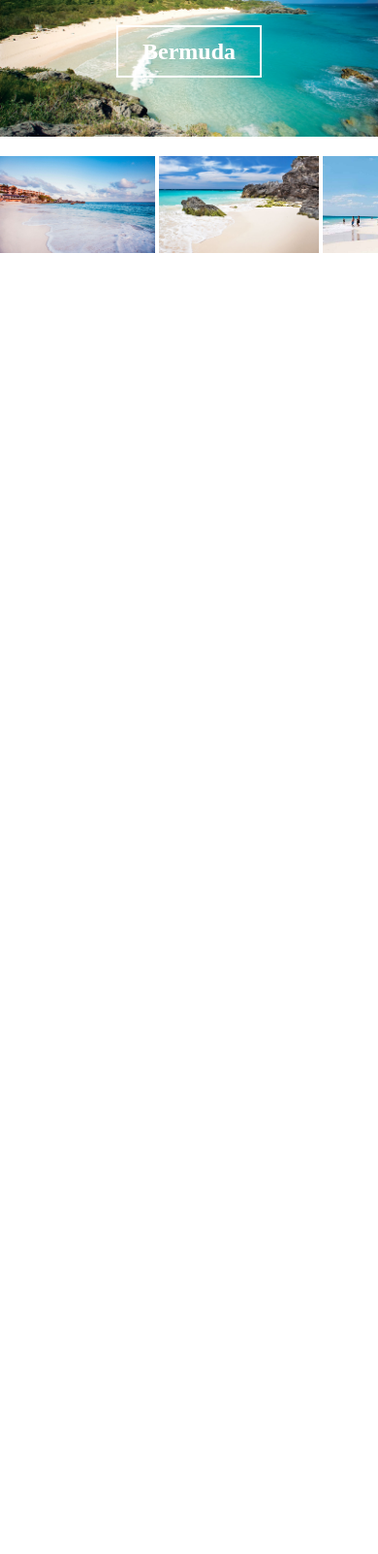
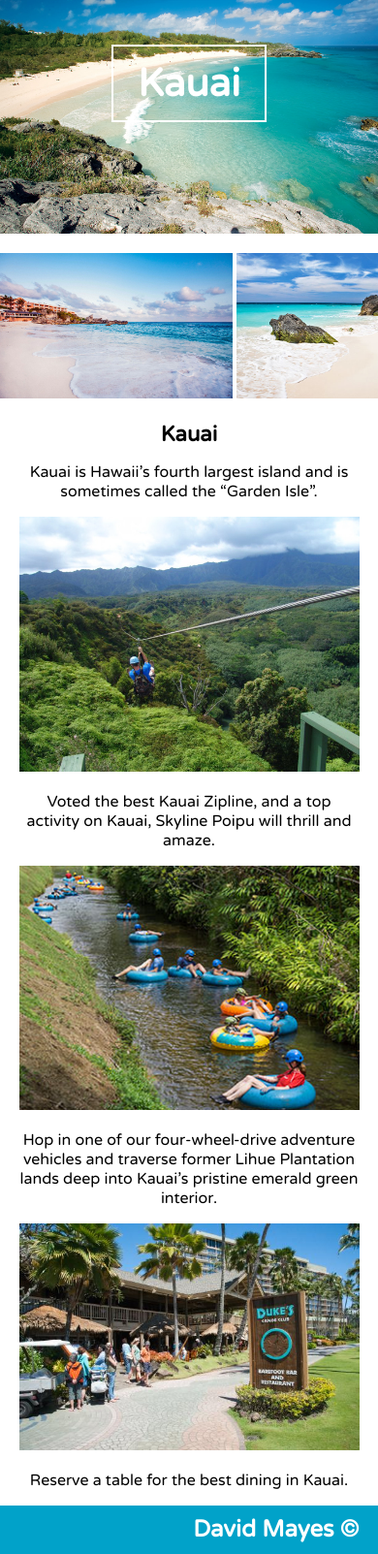
Before and after one commit to dmayes403/VacaSpots, a plain HTML site: page index.html in a window 390 px wide. Shown: the part 109-1712 px from the top of the page at 97% size. Before the commit the page ends 844 px from the top, so only its background shows below. Drawn offline with Linux system fonts and the light colour scheme.

Commit message:
media queries added

```diff
--- a/index.html
+++ b/index.html
@@ -5,6 +5,7 @@
   <meta name="viewport" content="width=device-width, initial-scale=1.0">
   <meta http-equiv="X-UA-Compatible" content="ie=edge">
   <link rel="stylesheet" href="style.css">
+  <link href="https://fonts.googleapis.com/css?family=Dosis|Varela+Round" rel="stylesheet">
   <title>Document</title>
 </head>
 <body>
@@ -16,11 +17,11 @@
     <section class="main-image-box">
       <div class="main-image-box-image">
         <div class="main-image-box-text">
-          <h1>Bermuda</h1>
+          <h1>Kauai</h1>
         </div>
       </div>
     </section>
-    <section class="main-bottom-container">
+    <section class="carousel">
       <div class="img-scroll">
         <img src="./images/bermuda1.jpg"/>
         <img src="./images/bermuda2.jpg"/>
@@ -28,6 +29,30 @@
         <img src="./images/bermuda4.jpg"/>
       </div>
     </section>
+    <section class="bottom-box">
+      <section class="excursions">
+        <h3>Kauai</h3>
+        <p>Kauai is Hawaii’s fourth largest island and is sometimes called the “Garden Isle”. </p>
+        <section class="excursion-images">
+          <div class="excursion zipline">
+            <a href="https://www.koloazipline.com/"><img src="./images/zipLining.jpg"/></a>
+            <p>Voted the best Kauai Zipline, and a top activity on Kauai, Skyline Poipu will thrill and amaze.</p>
+          </div>
+          <div class="excursion tubing">
+            <a href="http://kauaibackcountry.com/tubing/"><img src="./images/tubing.jpg"/></a>
+            <p>Hop in one of our four-wheel-drive adventure vehicles and traverse former Lihue Plantation lands deep into Kauai’s pristine emerald green interior.</p>
+          </div>
+          <div class="excursion food">
+            <a href="http://www.hukilaukauai.com/"><img src="./images/food.jpg"/></a>
+            <p>Reserve a table for the best dining in Kauai.</p>
+          </div>
+        </section>
+      </section>
+    </section>
+    <footer class="footer">
+      <h2>David Mayes &copy</h2>
+    </footer>
+
   </main>
 
 </body>
--- a/style.css
+++ b/style.css
@@ -4,6 +4,7 @@
 
 body {
   margin: 0;
+  font-family: 'Varela Round', sans-serif;
 }
 
 main {
@@ -19,17 +20,17 @@ main {
 }
 
 .logo{
-  width: 150px;
+  width: 125px;
   position: absolute;
-  top: -20px;
-  left: -30px;
+  top: -10px;
+  left: -20px;
 }
 
 .burger {
-  width: 50px;
+  width: 40px;
   position: absolute;
   right: 20px;
-  top: 10px;
+  top: 15px;
 }
 
 .main-image-box {
@@ -45,6 +46,10 @@ main {
   background-size: cover;
 }
 
+h1 {
+  font-size: 30px;
+}
+
 .main-image-box-text {
   position: absolute;
   color: white;
@@ -52,13 +57,79 @@ main {
   padding: 5px 25px;
   line-height: 0;
   display: flex;
-  top: 60px;
+  top: 50px;
   left: 50%;
   transform: translateX(-50%);
   /*transform: translateY(-50%);*/
 }
 
-.main-bottom-container {
+@media (min-width: 302px){
+  .main-image-box {
+    height: 275px;
+    position: relative;
+  }
+
+  .main-image-box-image {
+    position: absolute;
+    width: 100%;
+    height: 275px;
+    background: url('./images/bermudaCover.jpg') center no-repeat;
+    background-size: cover;
+  }
+
+  .main-image-box-text {
+    position: absolute;
+    color: white;
+    border: 2px solid white;
+    padding: 5px 25px;
+    line-height: 0;
+    display: flex;
+    top: 80px;
+    left: 50%;
+    transform: translateX(-50%);
+    /*transform: translateY(-50%);*/
+  }
+
+  h1 {
+    font-size: 40px;
+  }
+}
+/*end of 300-min main image media query*/
+
+@media (min-width: 452px) {
+  .main-image-box {
+    height: 400px;
+    position: relative;
+  }
+
+  .main-image-box-image {
+    position: absolute;
+    width: 100%;
+    height: 400px;
+    background: url('./images/bermudaCover.jpg') center no-repeat;
+    background-size: cover;
+  }
+
+  .main-image-box-text {
+    position: absolute;
+    color: white;
+    border: 3px solid white;
+    padding: 20px 50px;
+    line-height: 0;
+    display: flex;
+    top: 120px;
+    left: 50%;
+    transform: translateX(-50%);
+    /*transform: translateY(-50%);*/
+  }
+
+  h1 {
+    font-size: 50px;
+  }
+}
+/*end of 450-min main image media query*/
+
+.carousel {
   position: relative;
   padding-top: 5%;
   padding-bottom: 5%;
@@ -67,6 +138,7 @@ main {
 .img-scroll {
   overflow: auto;
   white-space: nowrap;
+  /*padding: 10px;*/
 }
 
 .img-scroll img {
@@ -74,3 +146,116 @@ main {
   height: 100px;
   display: inline-block;
 }
+
+@media (min-width: 302px){
+  .carousel {
+    position: relative;
+    padding-top: 5%;
+    padding-bottom: 5%;
+  }
+
+  .img-scroll {
+    overflow: auto;
+    white-space: nowrap;
+    /*padding: 10px;*/
+  }
+
+  .img-scroll img {
+    /*width: 100%;*/
+    height: 150px;
+    display: inline-block;
+  }
+}
+/*end of carousel 300-min*/
+
+@media (min-width: 452px){
+  .carousel {
+    position: relative;
+    padding-top: 5%;
+    padding-bottom: 5%;
+  }
+
+  .img-scroll {
+    overflow: auto;
+    white-space: nowrap;
+    /*padding: 10px;*/
+  }
+
+  .img-scroll img {
+    /*width: 100%;*/
+    height: 225px;
+    display: inline-block;
+  }
+}
+/*end of carousel 452-min*/
+.bottom-box {
+  padding-right: 5%;
+  padding-left: 5%;
+}
+
+.excursions {
+  max-width: 800px;
+  text-align: center;
+}
+
+@media (min-width: 602px){
+  .excursions {
+    text-align: center;
+    margin: auto;
+  }
+}
+/*end of 602-min excursion section*/
+
+.excursions h3 {
+  margin: 0;
+  text-align: center;
+  font-size: 22px;
+}
+
+.excursions p {
+  font-size: 16px;
+}
+
+@media (min-width: 602px){
+  .excursions h3 {
+    margin: 0;
+    text-align: center;
+    font-size: 28px;
+  }
+
+  .excursions p {
+    font-size: 20px;
+  }
+}
+/*end of 602-min excursions heading*/
+
+.excursion-images {
+  /*max-width: 640px;*/
+  margin: auto;
+}
+
+.excursion-images img{
+  width: 100%;
+}
+
+.excursions {
+  /*max-width: 90%;*/
+  margin: auto;
+}
+
+.footer {
+  position: relative;
+  height: 50px;
+  width: 100%;
+  background: #01a2c9;
+  color: white;
+  padding: 10px;
+  padding-right: 5%;
+}
+
+.footer h2 {
+  padding: 0;
+  margin: 0;
+  right: 0;
+  text-align: right;
+}
```
Also changed, not shown: images/food.jpg (added), images/tubing.jpg (added), images/zipLining.jpg (added).
